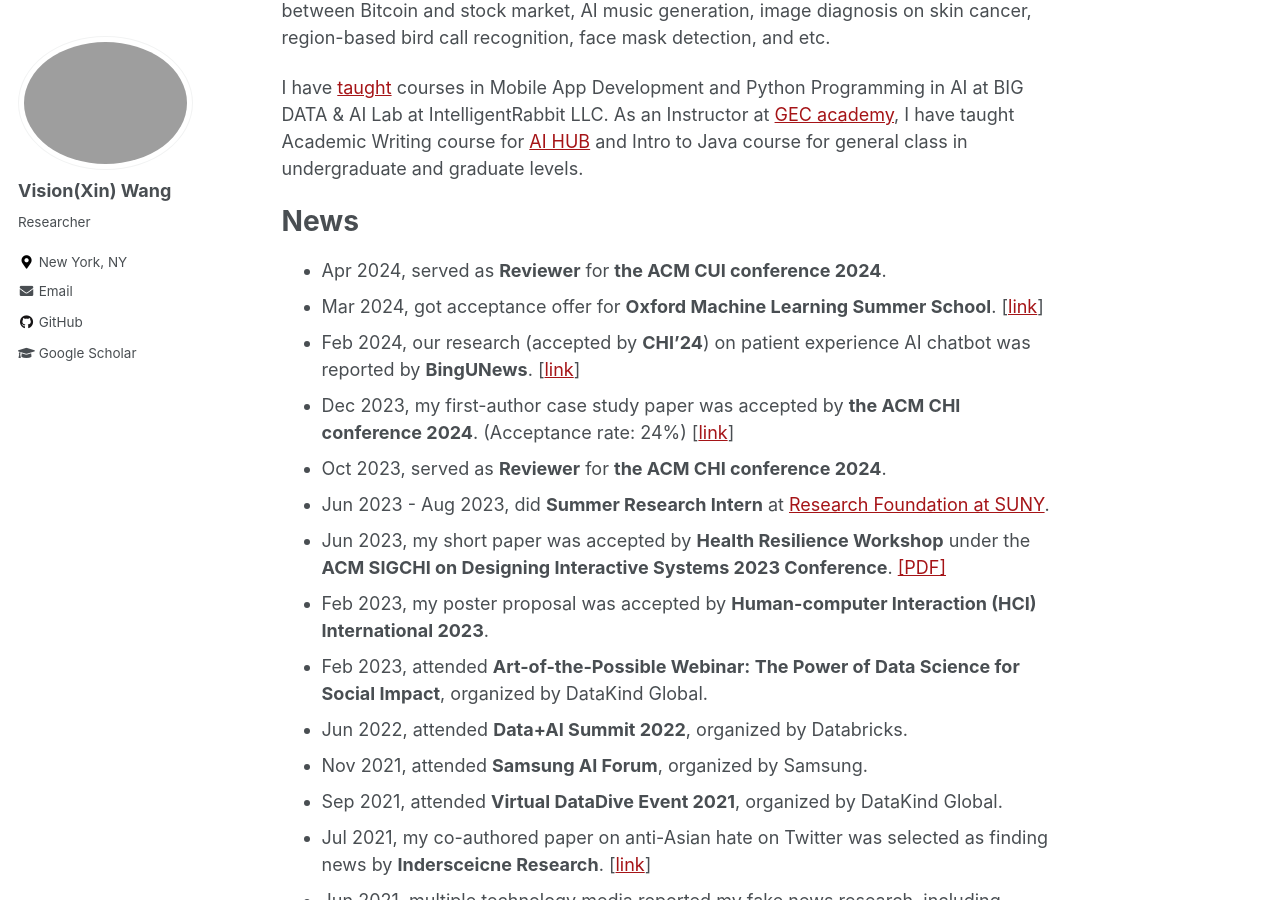
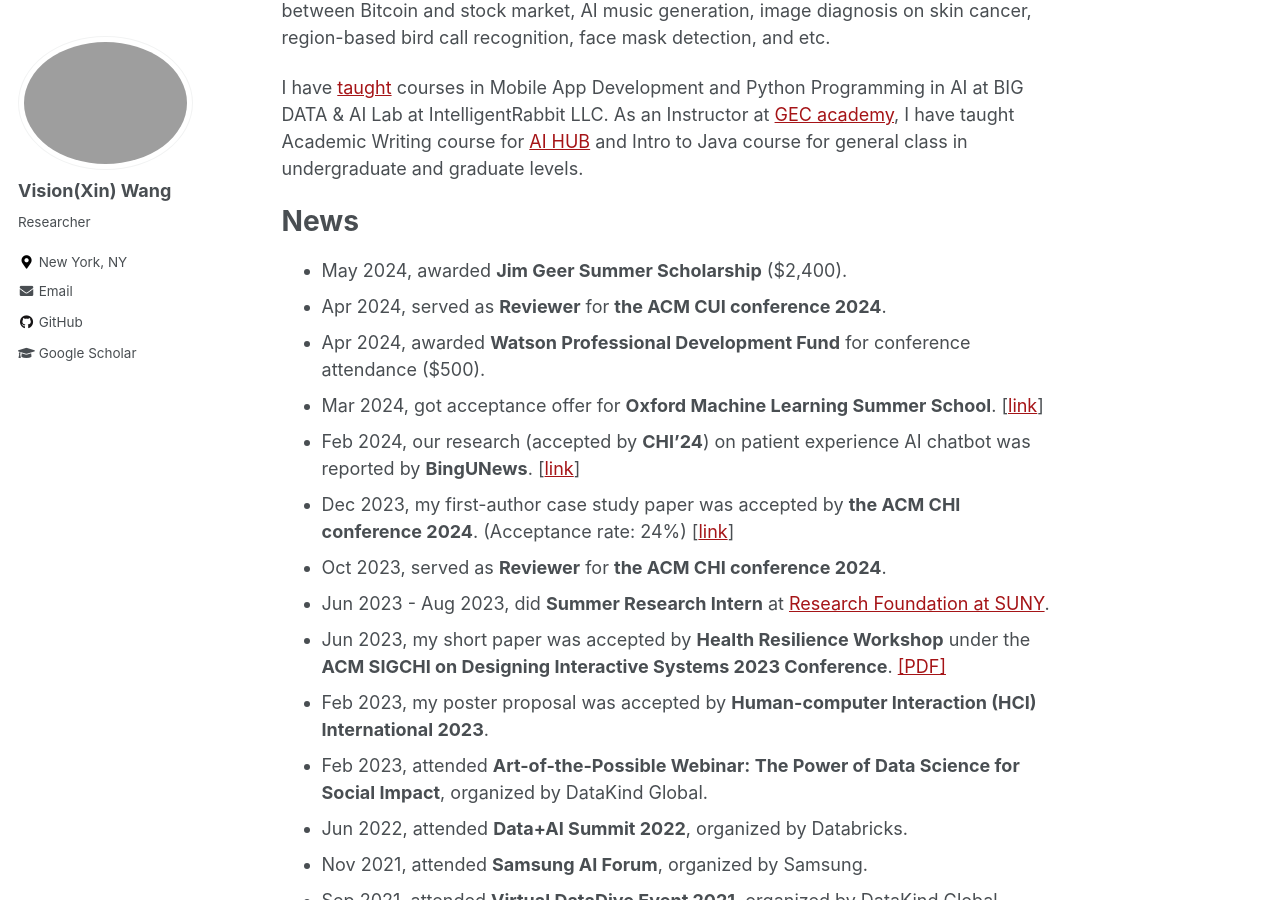
Before and after one commit to xin-wang-kr/xin-wang-kr.github.io, a Jekyll site: the page built from _pages/about.md, in a window 1280 px wide and 900 px high, scrolled down 619 px. Built offline with Jekyll 4.4.1, drawn with Linux system fonts in a browser that asks for light colours.

Commit message:
Update about.md

```diff
--- a/_pages/about.md
+++ b/_pages/about.md
@@ -26,7 +26,9 @@ I have [taught](teaching) courses in Mobile App Development and Python Programmi
 As an Instructor at [GEC academy](https://www.gecacademy.com/), I have taught Academic Writing course for [AI HUB](https://www.gecacademy.com/ai-hub) and Intro to Java course for general class in undergraduate and graduate levels.
 
 # News
+* May 2024, awarded __Jim Geer Summer Scholarship__ ($2,400).
 * Apr 2024, served as __Reviewer__ for __the ACM CUI conference 2024__.
+* Apr 2024, awarded __Watson Professional Development Fund__ for conference attendance ($500).
 * Mar 2024, got acceptance offer for __Oxford Machine Learning Summer School__. [[link](https://www.oxfordml.school/)]
 * Feb 2024, our research (accepted by __CHI'24__) on patient experience AI chatbot was reported by __BingUNews__. [[link](https://www.binghamton.edu/news/story/4765/watson-graduate-students-implement-ai-in-healthcare-practice-as-final-project)]
 * Dec 2023, my first-author case study paper was accepted by __the ACM CHI conference 2024__. (Acceptance rate: 24%) [[link](https://xin-wang-kr.github.io/px-collection-AI-chatbot/)]
```
